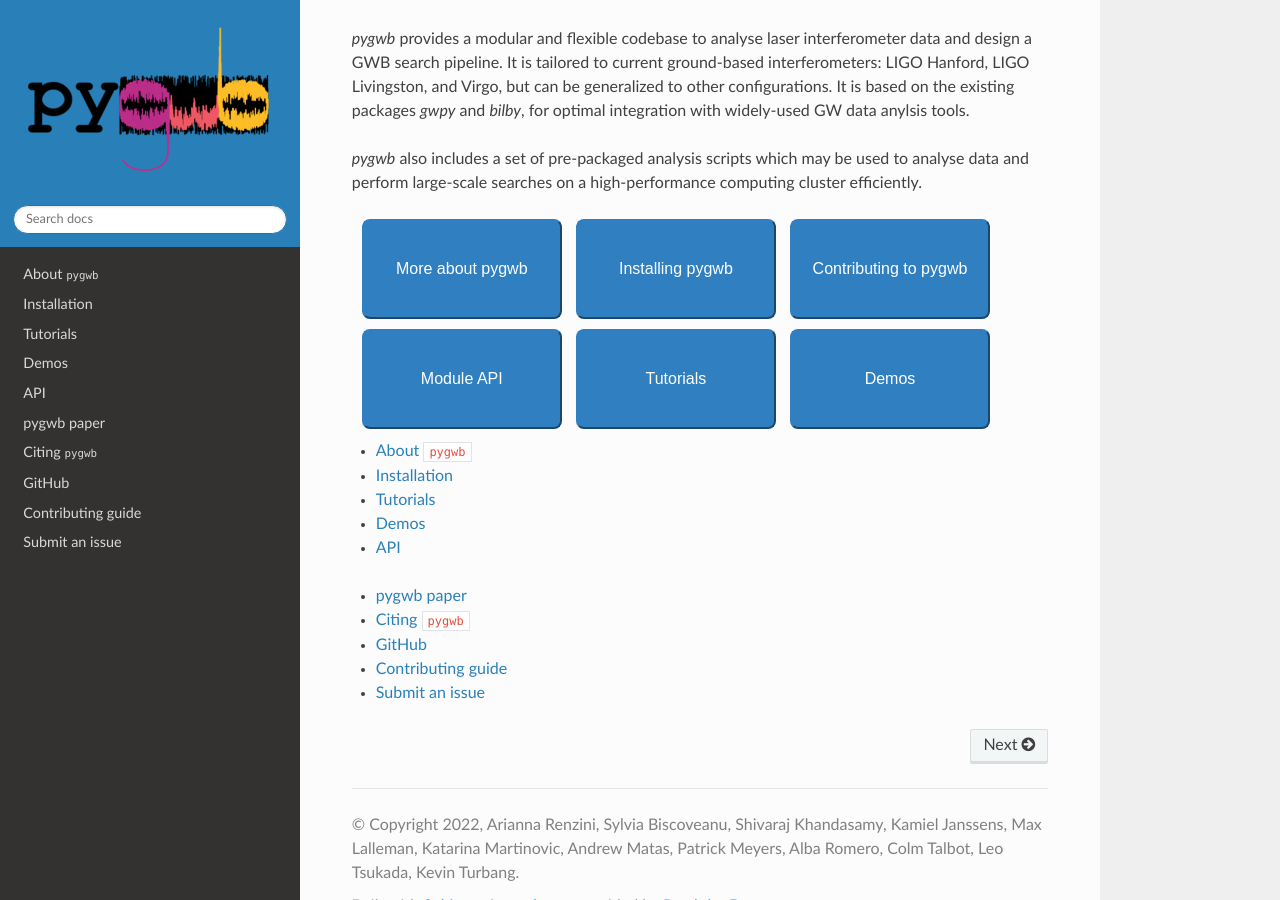
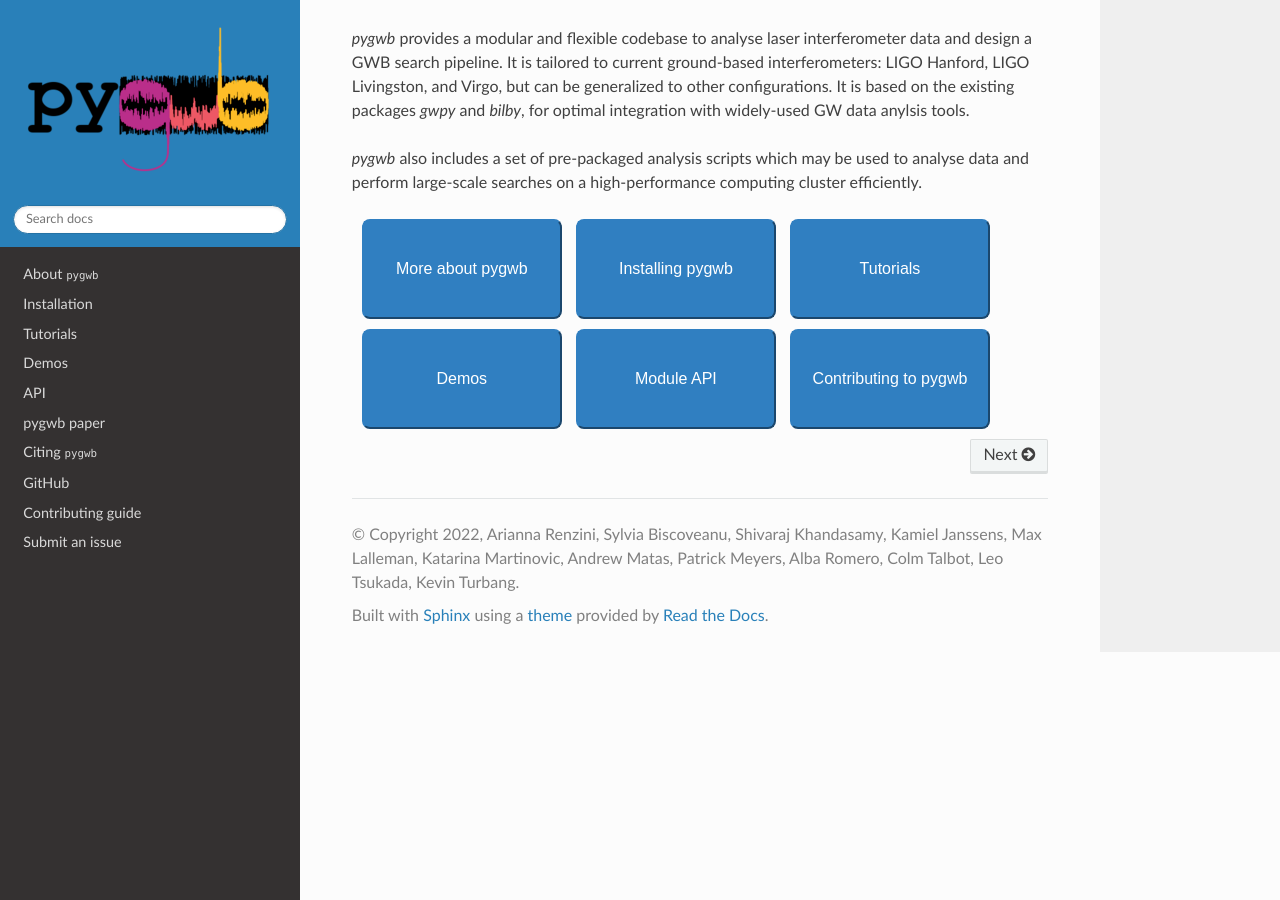
Before and after one commit to a-renzini/pygwb, a Sphinx documentation site: the page built from docs/index.rst, in a window 1280 px wide and 900 px high, scrolled down 538 px. Built offline with Sphinx 7.4.7 and the Read the Docs theme 2.0.0, drawn with Linux system fonts in a browser that asks for light colours; pages that are not in the unit, such as notebooks, are missing from menus; the version number could not be read and is left out; some of the changed lines change nothing that is shown.

Commit message:
Fixing landing page buttons

```diff
--- a/docs/index.rst
+++ b/docs/index.rst
@@ -17,25 +17,22 @@ pygwb documentation
 
    <a href="about.html"><button style="background-color:#307FC1;border-color:#307FC1;color:white;width: 200.0px; height: 100.0px;border-radius: 8px;margin-bottom: 10px;margin-left: 10px">More about pygwb</button></a>
    <a href="installation.html"><button style="background-color:#307FC1;color:white;border-color:#307FC1;width: 200.0px; height: 100.0px;border-radius: 8px;margin-bottom: 10px;margin-left: 10px">Installing pygwb</button></a>
-   <a href="contributing.html"><button style="background-color:#307FC1;color:white;border-color:#307FC1;width: 200.0px; height: 100.0px;border-radius: 8px;margin-bottom: 10px;margin-left: 10px">Contributing to pygwb</button></a>
-   <a href="api.html"><button style="background-color:#307FC1;color:white;border-color:#307FC1;width: 200.0px; height: 100.0px;border-radius: 8px;margin-bottom: 10px;margin-left: 10px">Module API</button></a>
    <a href="tutorials.html"><button style="background-color:#307FC1;color:white;border-color:#307FC1;width: 200.0px; height: 100.0px;border-radius: 8px;margin-bottom: 10px;margin-left: 10px">Tutorials</button></a>
    <a href="demos.html"><button style="background-color:#307FC1;color:white;border-color:#307FC1;width: 200.0px; height: 100.0px;border-radius: 8px;margin-bottom: 10px;margin-left: 10px">Demos</button></a>
+   <a href="api.html"><button style="background-color:#307FC1;color:white;border-color:#307FC1;width: 200.0px; height: 100.0px;border-radius: 8px;margin-bottom: 10px;margin-left: 10px">Module API</button></a>
+   <a href="contributing.html"><button style="background-color:#307FC1;color:white;border-color:#307FC1;width: 200.0px; height: 100.0px;border-radius: 8px;margin-bottom: 10px;margin-left: 10px">Contributing to pygwb</button></a>
 
 .. toctree::
    :maxdepth: 1
+   :hidden:
 
    about
    installation
    tutorials
    demos
    api
-
-.. toctree::
-    :maxdepth: 1
-
-    pygwb paper <https://arxiv.org/pdf/2303.15696.pdf>
-    citing
-    GitHub <https://github.com/a-renzini/pygwb>
-    contributing
-    Submit an issue <https://github.com/a-renzini/pygwb/issues/new>
+   pygwb paper <https://arxiv.org/pdf/2303.15696.pdf>
+   citing
+   GitHub <https://github.com/a-renzini/pygwb>
+   contributing
+   Submit an issue <https://github.com/a-renzini/pygwb/issues/new>
```
